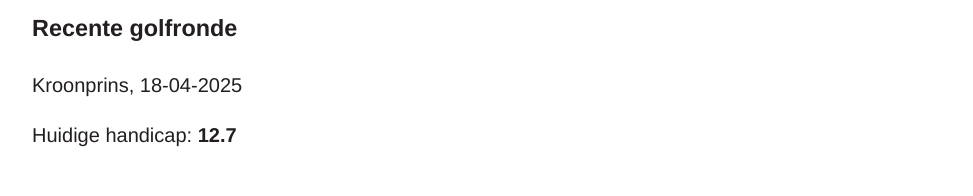
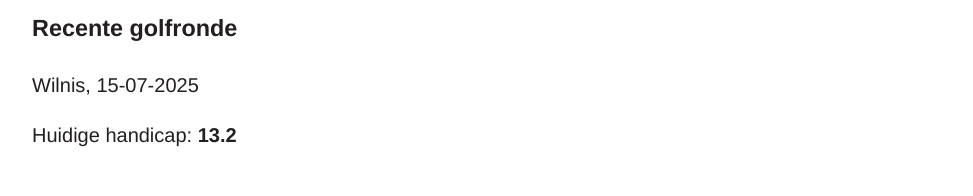
Before and after one commit to Eles72/ikgolfzoalsikben.nl, a plain HTML site: page index.html in a window 1280 px wide. Shown: the part 3881-4077 px from the top of the page, without its empty margins (148-1121 px from the left). Drawn offline with Linux system fonts and the light colour scheme.

Commit message:
Update index.html

```diff
--- a/index.html
+++ b/index.html
@@ -208,8 +208,8 @@
 
             <h3>Recente golfronde</h3>
 
-            <p>Kroonprins, <time>18-04-2025</time></p>
-            <p>Huidige handicap: <strong>12.7</strong></p>
+            <p>Wilnis, <time>15-07-2025</time></p>
+            <p>Huidige handicap: <strong>13.2</strong></p>
 
         </section>
 
```
